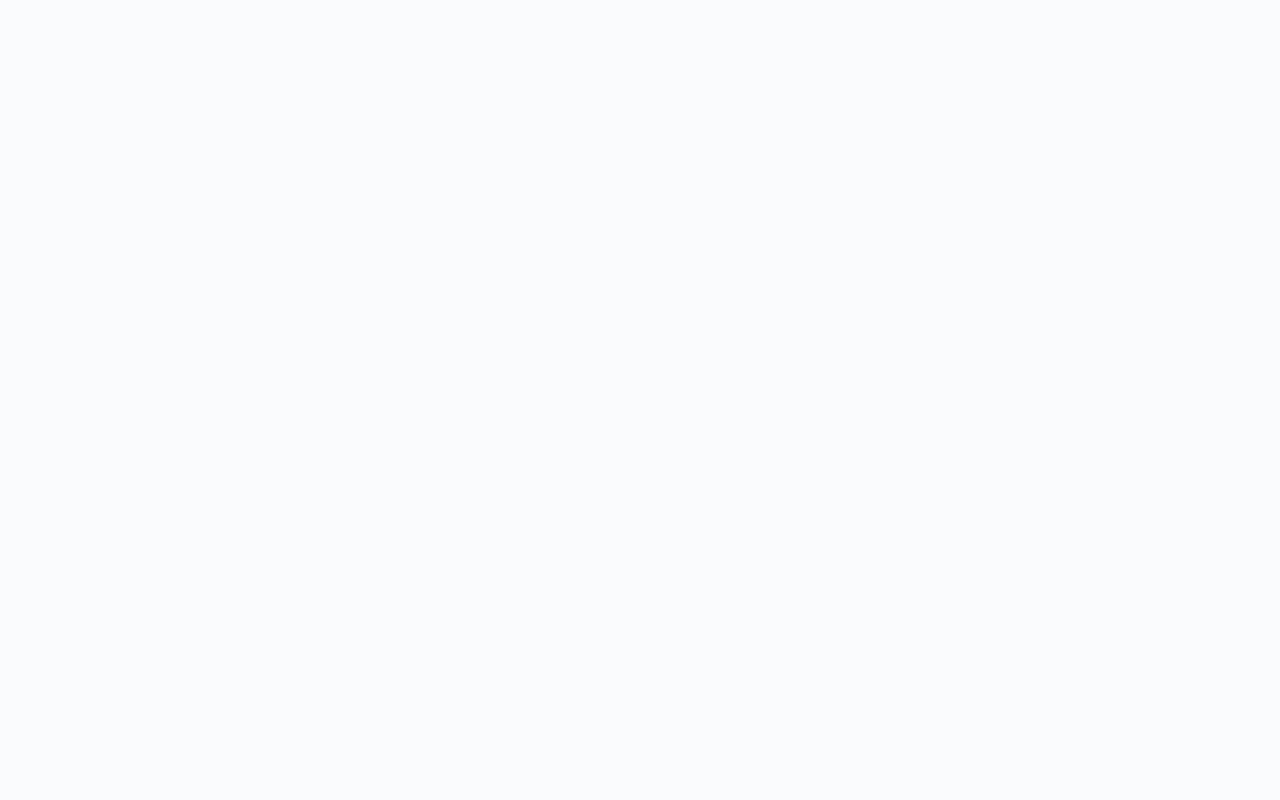
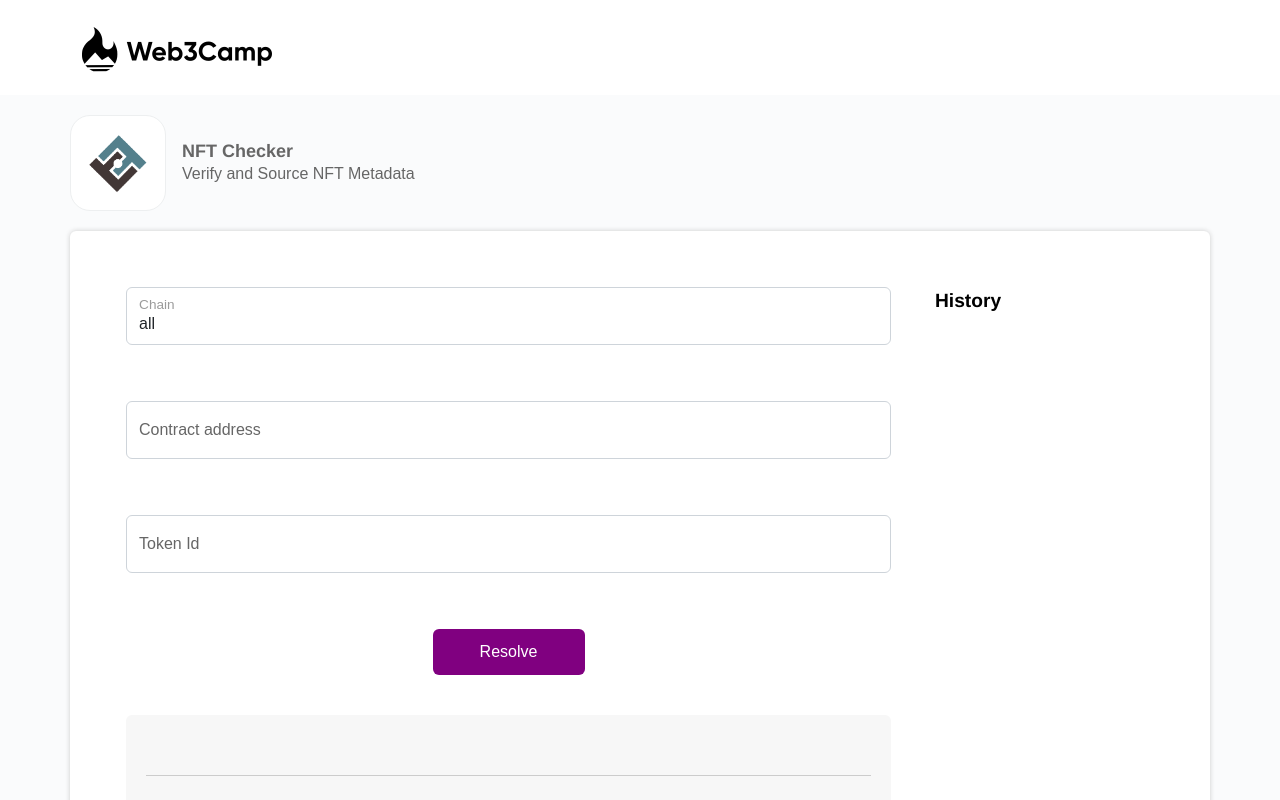
Before and after one commit to Web3Camp-Labs/nft-checker, a React (Create React App) app: page /#/all/all/all in a window 1280 px wide. Before the commit this address led to /#/1/1/1. Shown: the top 800 px of the page. Built offline with nearby package versions, Linux system fonts and the light colour scheme; a web font is replaced by a local one.

Commit message:
update router

```diff
--- a/src/App.tsx
+++ b/src/App.tsx
@@ -1,6 +1,6 @@
 import React  from 'react';
 import GlobalStyle from "./utils/GloablStyle";
-import { BrowserRouter  } from "react-router-dom";
+import { HashRouter  } from "react-router-dom";
 import RouterLink from "./router/router";
 
 function App() {
@@ -9,9 +9,9 @@ function App() {
 
   return (
       <div>
-          <BrowserRouter>
+          <HashRouter>
               <RouterLink />
-          </BrowserRouter>
+          </HashRouter>
 
         <GlobalStyle />
       </div>
--- a/src/home.tsx
+++ b/src/home.tsx
@@ -324,7 +324,7 @@ function Home() {
         }
     }
     const toGo =() =>{
-        navigate(`/nft-checker/${chainId}/${address}/${token}`)
+        navigate(`/${chainId}/${address}/${token}`)
         return;
     }
 
@@ -671,9 +671,9 @@ function Home() {
                                                 {getName(item.chain)} --{item.id}
                                                 <X />
                                             </div>
-                                            <div onClick={()=>toGONew(`/nft-checker/${item.chain}/${item.address}/${item.id}`)}>
+                                            <div onClick={()=>toGONew(`/${item.chain}/${item.address}/${item.id}`)}>
                                                 {
-                                                    `${window.location.host}/nft-checker/${item.chain}/${item.address}/${item.id}`
+                                                    `${window.location.host}/#/${item.chain}/${item.address}/${item.id}`
                                                 }
                                             </div>
 
--- a/src/router/router.tsx
+++ b/src/router/router.tsx
@@ -6,8 +6,8 @@ import Home from "../home";
 function RouterLink() {
     return (
         <Routes>
-            <Route path="/nft-checker" element={<Navigate to="/nft-checker/all/all/all" />} />
-             <Route path="/nft-checker/:chainIdstr/:nftadd/:id" element={<Home />} />
+            <Route path="/" element={<Navigate to="/all/all/all" />} />
+             <Route path="/:chainIdstr/:nftadd/:id" element={<Home />} />
 
         </Routes>
     );
```
Also changed, not shown: 1 other file (tests, documents, lock files or other folders).
